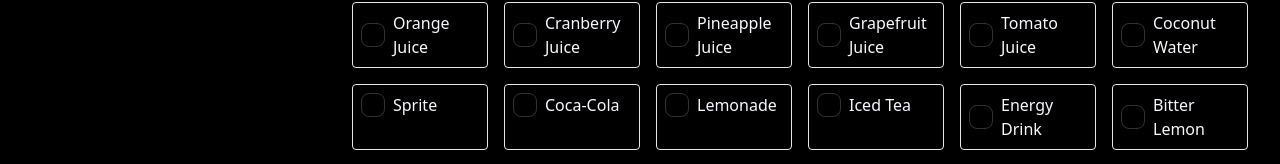
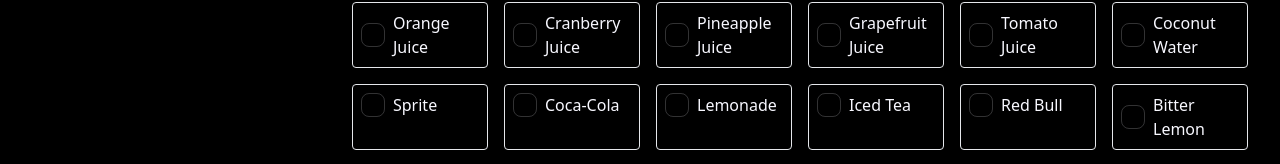
Before and after one commit to Awhalen1999/smart-sip, a React (Vite) app: page /ingredients in a window 1280 px wide. Shown: the part 781-945 px from the top of the page. Built offline with nearby package versions, Linux system fonts and the light colour scheme.

Commit message:
ingredients

```diff
--- a/src/pages/ingredients/IngredientList.js
+++ b/src/pages/ingredients/IngredientList.js
@@ -49,7 +49,7 @@
     'Coca-Cola',
     'Lemonade',
     'Iced Tea',
-    'Energy Drink',
+    'Red Bull',
     'Bitter Lemon',
     'Fruit Punch',
   ],
```
